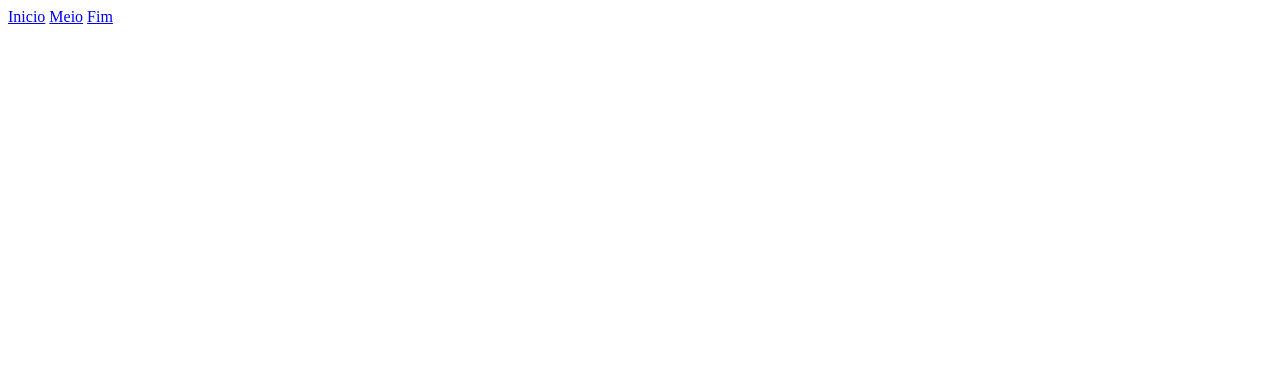
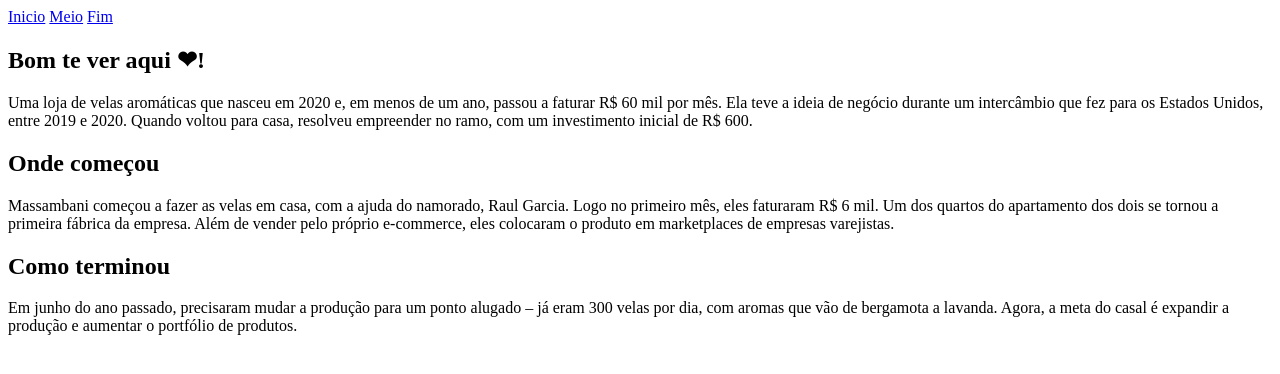
Before and after one commit to patrick2026/Testando_algumas_tags_HTML, a plain HTML site: page index.html in a window 1280 px wide. Drawn offline with Linux system fonts and the light colour scheme.

Commit message:
Terminando a historia do site

```diff
--- a/index.html
+++ b/index.html
@@ -11,5 +11,35 @@
       <a href="#meio">Meio</a>
       <a href="#fim">Fim</a>
     </nav>
+
+    <main>
+      <section id="inicio">
+        <h1>Bom te ver aqui ❤!</h1>
+        <p>
+          Uma loja de velas aromáticas que nasceu em 2020 e, em menos de um ano,
+          passou a faturar R$ 60 mil por mês. Ela teve a ideia de negócio
+          durante um intercâmbio que fez para os Estados Unidos, entre 2019 e
+          2020. Quando voltou para casa, resolveu empreender no ramo, com um
+          investimento inicial de R$ 600.
+        </p>
+      </section>
+      <section id="meio"></section>
+      <h2>Onde começou</h2>
+      <p>
+        Massambani começou a fazer as velas em casa, com a ajuda do namorado,
+        Raul Garcia. Logo no primeiro mês, eles faturaram R$ 6 mil. Um dos
+        quartos do apartamento dos dois se tornou a primeira fábrica da empresa.
+        Além de vender pelo próprio e-commerce, eles colocaram o produto em
+        marketplaces de empresas varejistas.
+      </p>
+      <section id="fim"></section>
+      <h2>Como terminou</h2>
+      <p>
+        Em junho do ano passado, precisaram mudar a produção para um ponto
+        alugado – já eram 300 velas por dia, com aromas que vão de bergamota a
+        lavanda. Agora, a meta do casal é expandir a produção e aumentar o
+        portfólio de produtos.
+      </p>
+    </main>
   </body>
 </html>
```
